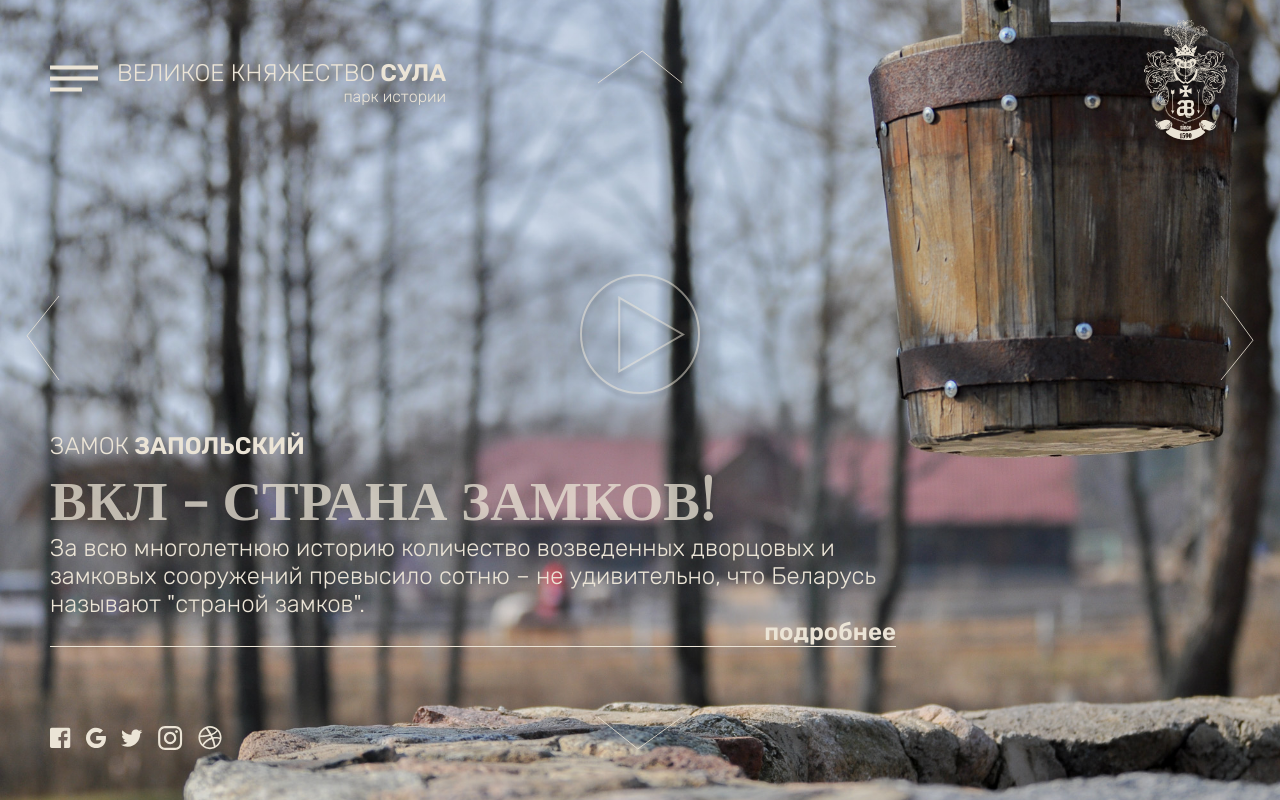
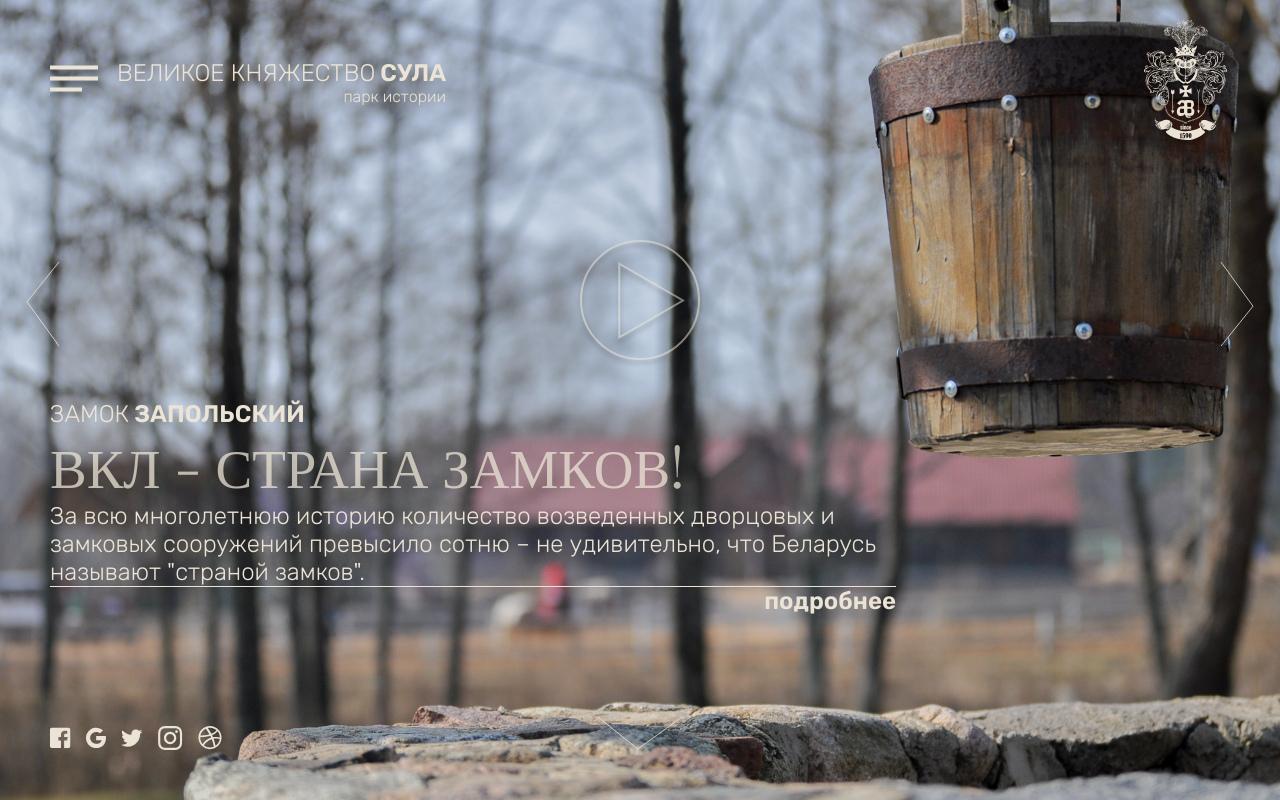
Before and after one commit to DmitryKalko/sula-site, a React (Create React App) app: page / in a window 1280 px wide. Built offline with nearby package versions, Linux system fonts and the light colour scheme.

Commit message:
setting up the display of arrows

```diff
--- a/src/components/App.js
+++ b/src/components/App.js
@@ -11,6 +11,10 @@ import Menu from './Menu';
 class App extends Component {
     state = {
         currentSlideId: 2,
+        idUp: null,
+        idDown: null,
+        idLeft: null,
+        idRight: null,
         navigationDb: navigationDb,
         textsDb: textsDb,
         currentNavigationObject: null,
@@ -75,8 +79,14 @@ class App extends Component {
     setNavigation = () => {
         const { navigationDb, currentSlideId } = this.state;
         let needNavigationObject = navigationDb.filter(item => item.id === currentSlideId);
-        // console.log(needNavigationObject[0]);
-        this.setState({ currentNavigationObject: needNavigationObject[0] });
+        //console.log(needNavigationObject[0]);
+        this.setState({
+            currentNavigationObject: needNavigationObject[0],
+            idUp: needNavigationObject[0].idUp,
+            idDown: needNavigationObject[0].idDown,
+            idLeft: needNavigationObject[0].idLeft,
+            idRight: needNavigationObject[0].idRight,
+        });
     }
     goToUp = () => {
         const { currentNavigationObject, showMenu } = this.state;
@@ -211,6 +221,10 @@ class App extends Component {
             showSecondMenu,
             blur,
             blurAll,
+            idUp,
+            idDown,
+            idLeft,
+            idRight,
         } = this.state;
 
         return (
@@ -220,7 +234,7 @@ class App extends Component {
                         style={blur === true ? { filter: 'blur(10px)' } : { filter: 'blur(0px)' }}
                     >
                         <div
-                            className='back' style={{ backgroundImage: `url(${process.env.PUBLIC_URL +'/pagesImg/' + linkImg})`, transform: 'translate(-' + shiftX + 'px, -' + shiftY + 'px)' }}
+                            className='back' style={{ backgroundImage: `url(${process.env.PUBLIC_URL + '/pagesImg/' + linkImg})`, transform: 'translate(-' + shiftX + 'px, -' + shiftY + 'px)' }}
                         >
                         </div>
                     </div>
@@ -231,6 +245,7 @@ class App extends Component {
                         onTouchMove={this.touchMove}
                     >
                         <img className='top-scroll'
+                            style={idUp === null ? { display: 'none' } : { position: 'absolute' }}
                             src={process.env.PUBLIC_URL + '/images/arrow.svg'}
                             alt='top-scroll'
                             onClick={this.goToUp}
@@ -255,9 +270,12 @@ class App extends Component {
                             </div>
                             <img className='herb' src={process.env.PUBLIC_URL + '/images/herb.svg'} alt='herb' />
                         </div>
-
-                        <div className='middle-lavel'>
+                        <div className='navigation-wrapper'>
+                            <div className='navigation-block'
+                                style={idLeft === null ? { justifyContent: 'center' } : { justifyContent: 'space-between' }}
+                            >
                                 <img className='left-scroll'
+                                    style={idLeft === null ? { display: 'none' } : { display: 'flex' }}
                                     src={process.env.PUBLIC_URL + '/images/arrow.svg'}
                                     alt='left-scroll'
                                     onClick={this.goToLeft}
@@ -268,13 +286,15 @@ class App extends Component {
                                     onClick={this.showVideo}
                                 />
                                 <img className='right-scroll'
+                                    style={idRight === null ? { display: 'none' } : { display: 'flex' }}
                                     src={process.env.PUBLIC_URL + '/images/arrow.svg'}
                                     alt='right-scroll'
                                     onClick={this.goToRight}
                                 />
                             </div>
-
-                        <div className='bottom-lavel'>
+                        </div>
+                        <div className='content-wrapper'>
+                            <div className='content-block'>
                                 <div className='name1-name2'>
                                     <p className='name1'>{name1}</p>
                                     <p className='name2'>{name2}</p>
@@ -283,6 +303,7 @@ class App extends Component {
                                 <p className='slogan'>{slogan}</p>
                                 <p className='text'>{text}</p>
                                 <p className='more' onClick={this.showInfoSrceen}>подробнее</p>
+                            </div>
                         </div>
 
                         <div className='social'>
@@ -295,6 +316,7 @@ class App extends Component {
                         </div>
 
                         <img className='down-scroll'
+                            style={idDown === null ? { display: 'none' } : { position: 'absolute' }}
                             src={process.env.PUBLIC_URL + '/images/arrow.svg'}
                             alt='down-scroll'
                             onClick={this.goToDown}
--- a/src/components/styles/App.scss
+++ b/src/components/styles/App.scss
@@ -1,9 +1,12 @@
 @import url('https://fonts.googleapis.com/css2?family=Rubik:wght@300&display=swap');
 @import url('https://fonts.googleapis.com/css2?family=Rubik:wght@600&display=swap');
 
-@import url('https://fonts.googleapis.com/css2?family=Playfair+Display&display=swap');
+// @import url('https://fonts.googleapis.com/css2?family=Playfair+Display&display=swap');
+@import url('https://fonts.googleapis.com/css2?family=Playfair+Display:wght@600&display=swap');
+
 
 $white-color: #EBE4D6;
+$height: 100%;
 
 *{
     margin: 0;
@@ -51,11 +54,15 @@ $white-color: #EBE4D6;
     cursor: pointer;
     transform: rotate(180deg);
 }
-.middle-lavel{
+.navigation-wrapper{
+    width: 100%;
+    position: absolute;
+    top: $height * 0.3; left: 0;
+}
+.navigation-block{
     display: flex;
-    justify-content: space-between;
+    //justify-content: center;
     align-items: center;
-    margin-top: 100px;
     img{
         cursor: pointer;
     }
@@ -103,7 +110,12 @@ $white-color: #EBE4D6;
         color: $white-color;
     }
 }
-.bottom-lavel{
+.content-wrapper{
+    width: 100%;
+    position: absolute;
+    top: $height * 0.5; left: 0;
+}
+.content-block{
     padding: 0 0 50px 50px;
     width: 70%;
     p{
@@ -126,7 +138,7 @@ $white-color: #EBE4D6;
 .slogan{
     font-family: 'Playfair Display', serif;
     font-size: 55px;
-    font-weight: 700;
+    //font-weight: 700;
     opacity: 0.75;
 }
 .text{
@@ -137,7 +149,7 @@ $white-color: #EBE4D6;
     text-align: right;
     font-size: 24px;
     font-weight: 900;
-    border-bottom: 1px solid $white-color;
+    border-top: 1px solid $white-color;
     cursor: pointer;
 }
 .social{
--- a/src/components/styles/Menu.scss
+++ b/src/components/styles/Menu.scss
@@ -67,6 +67,7 @@ $white-color: rgb(235, 228, 214);
     display: flex;
     flex-direction: column;
 	align-self: center;
+	margin-top: 25px;
 	p{
 		color: black;
 		align-self: flex-end;
--- a/src/db/navigationDB.js
+++ b/src/db/navigationDB.js
@@ -2,7 +2,7 @@ export const navigationDb = [
     {
         id: 2,
         idMaster: null,
-        idUp: 4,
+        idUp: null,
         idDown: 3,
         idLeft: 5,
         idRight: 5,
@@ -31,7 +31,7 @@ export const navigationDb = [
         id: 4,
         idMaster: null,
         idUp: 3,
-        idDown: 2,
+        idDown: null,
         idLeft: null,
         idRight: null,
         idReserve1: null,
```
Lines whose indentation alone changed are shown as unchanged.
